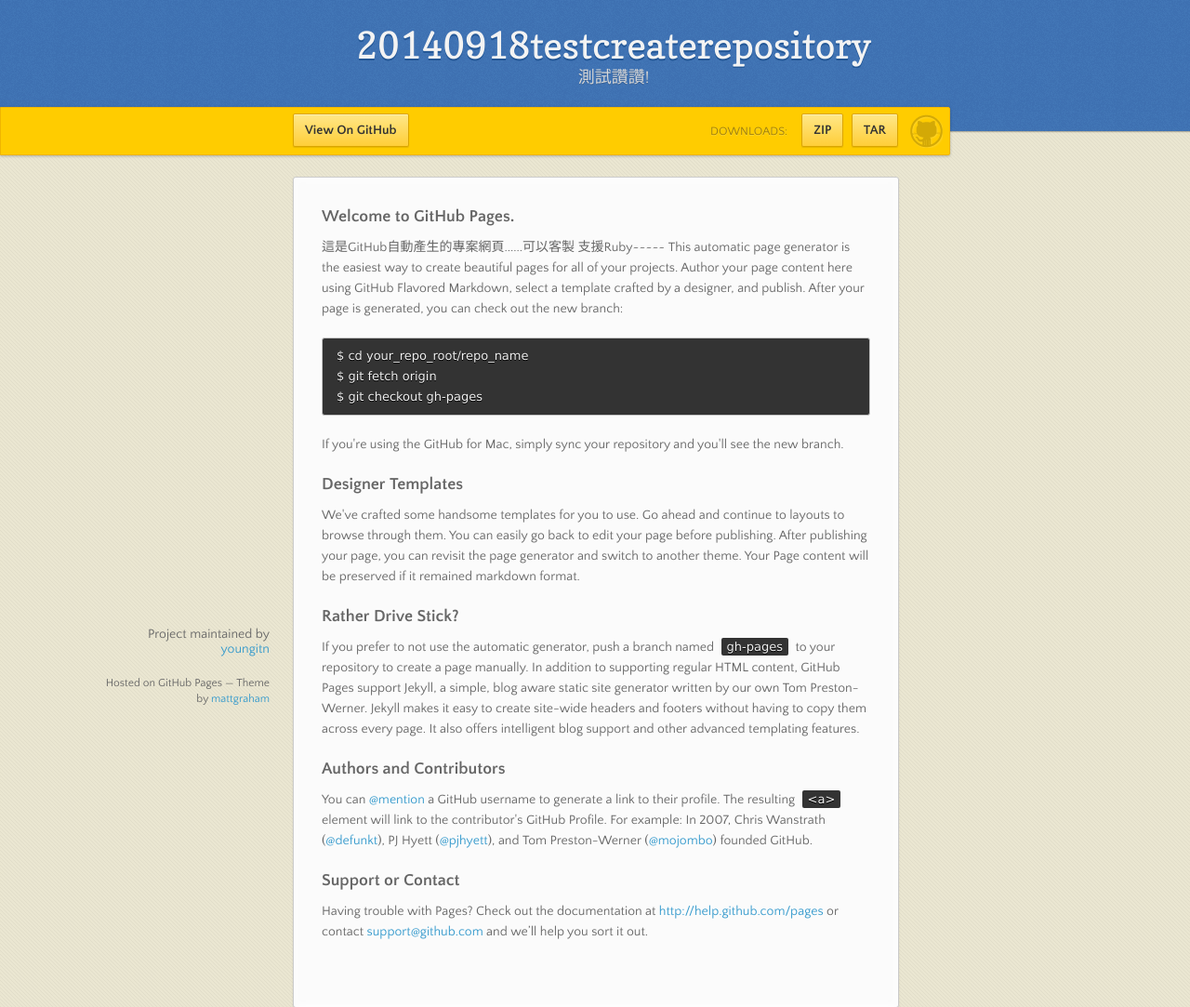
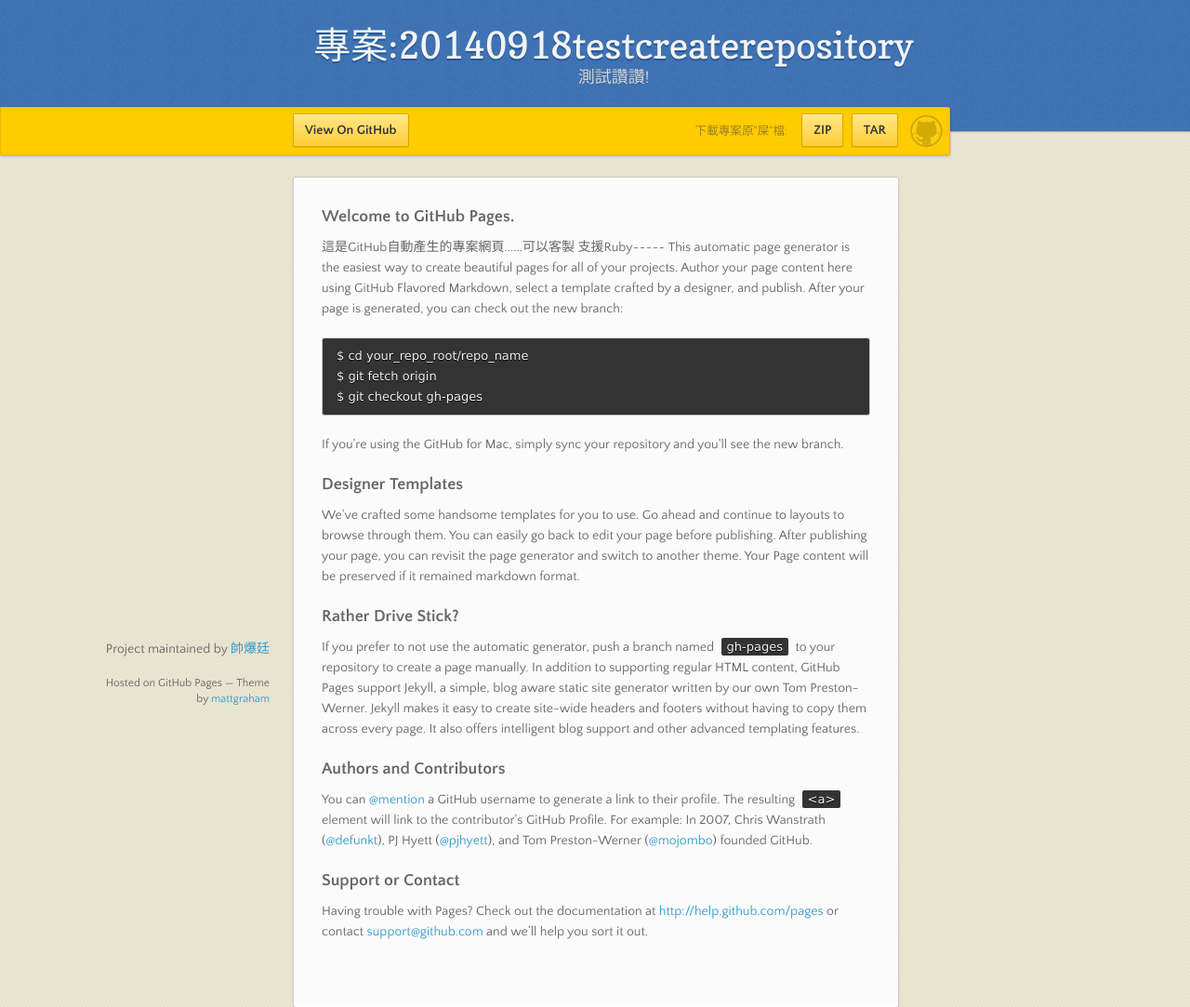
Before and after one commit to youngitn/20140918testCreateRepository, a plain HTML site: page index.html in a window 1280 px wide. Shown: the top 1083 px of the page at 93% size. Drawn offline with nearby package versions, Linux system fonts and the light colour scheme.

Commit message:
Update index.html

```diff
--- a/index.html
+++ b/index.html
@@ -17,7 +17,7 @@
   <body>
 
       <header>
-        <h1>20140918testcreaterepository</h1>
+        <h1>專案:20140918testcreaterepository</h1>
         <p>測試讚讚!</p>
       </header>
 
@@ -26,7 +26,7 @@
 
         <a href="https://github.com/youngitn/20140918testCreateRepository" class="button fork"><strong>View On GitHub</strong></a>
         <div class="downloads">
-          <span>Downloads:</span>
+          <span>下載專案原"屎"檔:</span>
           <ul>
             <li><a href="https://github.com/youngitn/20140918testCreateRepository/zipball/master" class="button">ZIP</a></li>
             <li><a href="https://github.com/youngitn/20140918testCreateRepository/tarball/master" class="button">TAR</a></li>
@@ -74,7 +74,7 @@ $ git checkout gh-pages
 <p>Having trouble with Pages? Check out the documentation at <a href="http://help.github.com/pages">http://help.github.com/pages</a> or contact <a href="mailto:support@github.com">support@github.com</a> and we’ll help you sort it out.</p>
       </section>
       <footer>
-        <p>Project maintained by <a href="https://github.com/youngitn">youngitn</a></p>
+        <p>Project maintained by <a href="https://github.com/youngitn">帥爆廷</a></p>
         <p><small>Hosted on GitHub Pages &mdash; Theme by <a href="https://twitter.com/michigangraham">mattgraham</a></small></p>
       </footer>
     </div>
```
